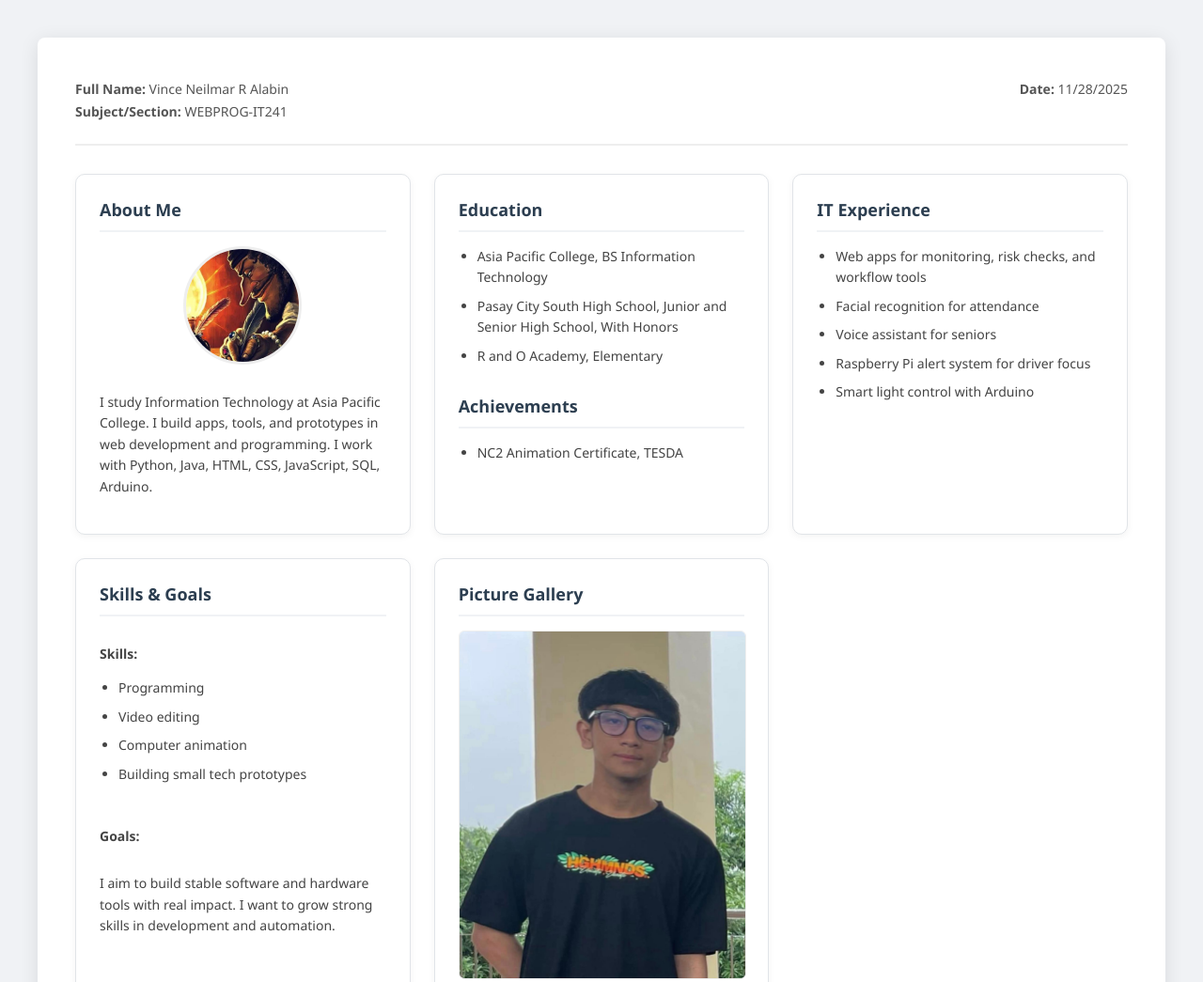
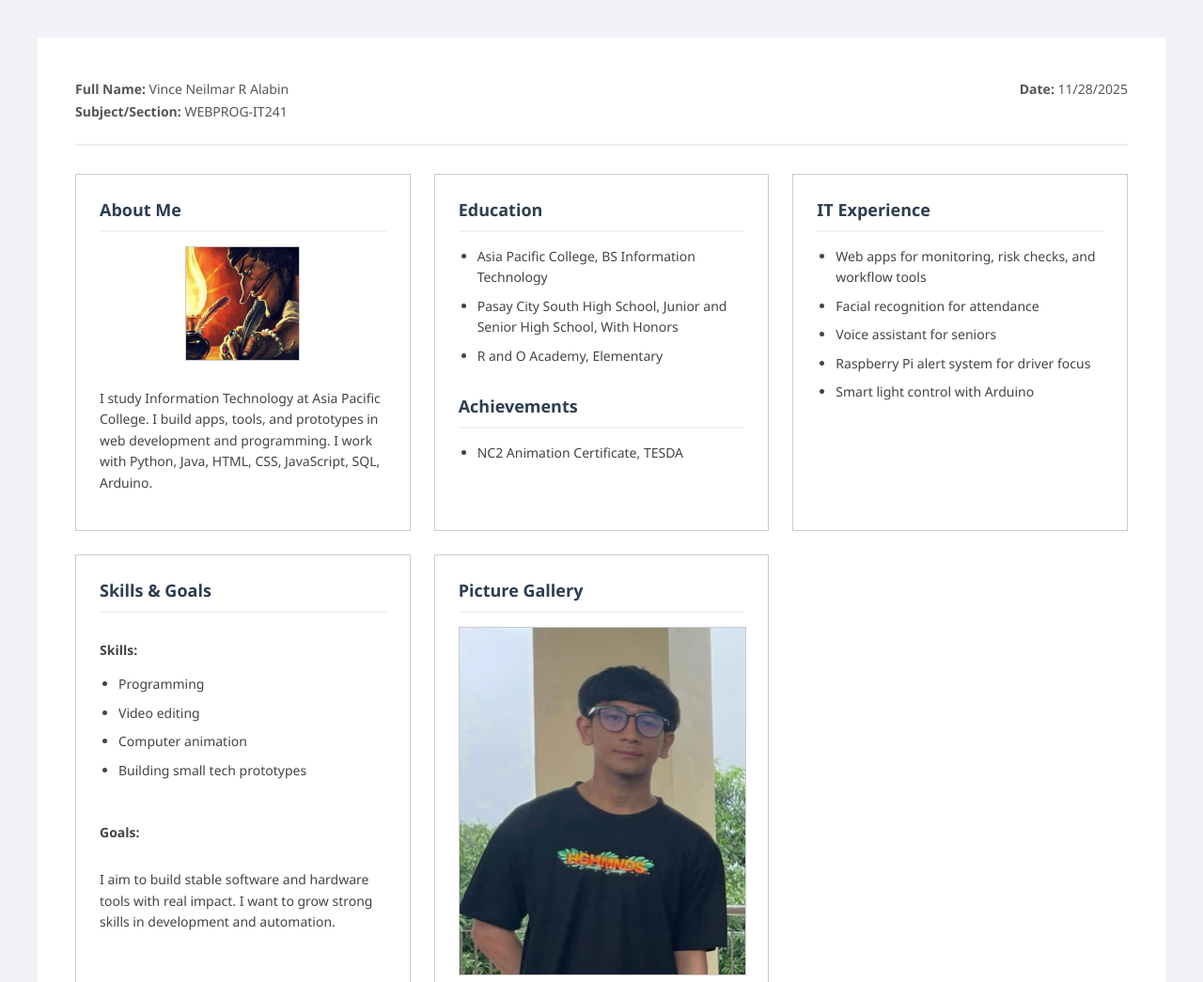
Before and after one commit to Vince0028/webprog-IT241-html-lessons, a plain HTML site: page introductions/index.html in a window 1280 px wide. Shown: the top 1045 px of the page at 94% size. Drawn offline with Linux system fonts and the light colour scheme.

Commit message:
removing some stuff

```diff
--- a/introductions/css/css-grid.css
+++ b/introductions/css/css-grid.css
@@ -14,8 +14,6 @@ body {
   max-width: 1200px;
   margin: 40px 20px;
   padding: 40px;
-  box-shadow: 0 4px 20px rgba(0, 0, 0, 0.1);
-  border-radius: 8px;
   box-sizing: border-box;
 }
 
@@ -43,10 +41,8 @@ body {
 
 .card {
   background-color: #fff;
-  border: 1px solid #e1e4e8;
-  border-radius: 10px;
+  border: 1px solid #ccc;
   padding: 25px;
-  box-shadow: 0 2px 8px rgba(0, 0, 0, 0.05);
   display: flex;
   flex-direction: column;
   height: 100%;
@@ -81,18 +77,16 @@ body {
   width: 120px;
   height: 120px;
   object-fit: cover;
-  border-radius: 50%;
   margin: 0 auto 15px auto;
   display: block;
-  border: 3px solid #eee;
+  border: 1px solid #ccc;
 }
 
 .gallery-img {
   width: 100%;
   height: auto;
-  border-radius: 6px;
   margin-bottom: 10px;
-  border: 1px solid #eee;
+  border: 1px solid #ccc;
 }
 
 @media (max-width: 768px) {
@@ -101,7 +95,6 @@ body {
   }
   .main-wrapper {
     margin: 0;
-    border-radius: 0;
     padding: 20px;
   }
 }
```
